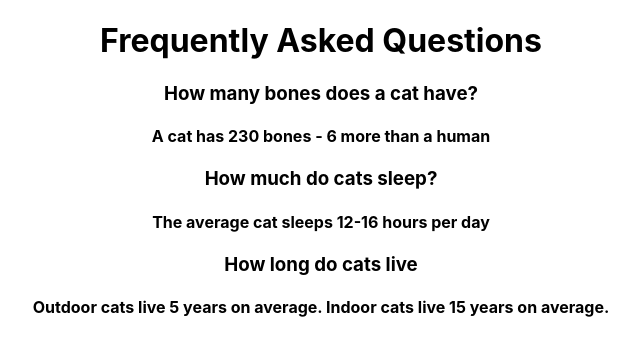
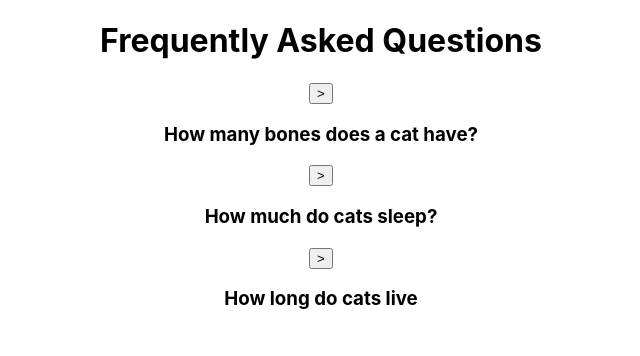
Before and after one commit to paty-oliveira/web-playground, a React (Create React App) app in the folder challenges/faq-component/: page / in a window 1280 px wide. Shown: the top 356 px of the page, without its empty margins (319-959 px from the left). Built offline with nearby package versions, Linux system fonts and the light colour scheme.

Commit message:
Update FAQ component

```diff
--- a/challenges/faq-component/src/App.js
+++ b/challenges/faq-component/src/App.js
@@ -1,4 +1,6 @@
 import './App.css';
+import { useState } from 'react';
+import React from "react";
 
 const faqs = [
   {
@@ -16,19 +18,26 @@ const faqs = [
 ];
 
 function App() {
+  const [ buttonToggle, setButtonToggle ] = useState(false);
+
+  const handleButtonToggle = (event) => {
+    return setButtonToggle(buttonToggle => !buttonToggle);
+  }
+
   return (
     <div className="App">
       <h1>Frequently Asked Questions</h1>
       <div className='faq-container'>
         {
-          faqs.map(faq => {
-            return (
+          faqs.map((faq, index) => {
+             return (
               <div className='faq-card'>
+                <button onClick={handleButtonToggle} >{`>`}</button>
                 <h3>{faq.question}</h3>
-                <h4>{faq.answer}</h4>
+                { buttonToggle && (<h4>{faq.answer}</h4>) }
               </div>
               )
-            })
+             })
         }
       </div>
     </div>
```
